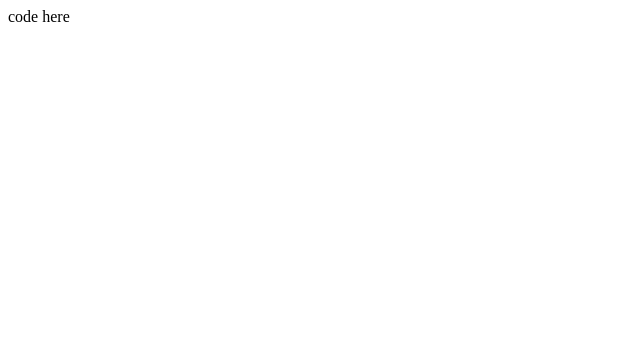
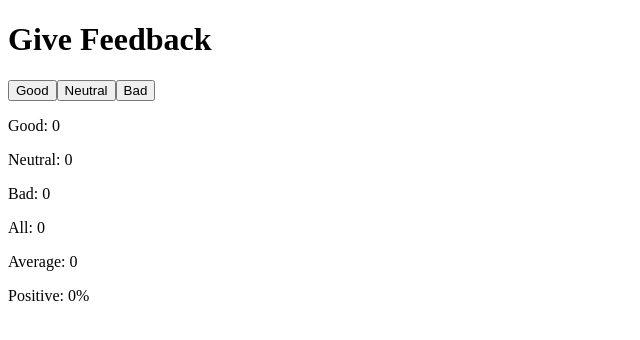
Before and after one commit to Saribeg/Full-Stack-Open, a React (Vite) app in the folder Part-1/unicafe/: page / in a window 1280 px wide. Shown: the top 340 px of the page, without its empty margins (0-640 px from the left). Built offline with nearby package versions, Linux system fonts and the light colour scheme.

Commit message:
part-1/task-1.7: add: unicafe, step 2

```diff
--- a/Part-1/unicafe/src/App.jsx
+++ b/Part-1/unicafe/src/App.jsx
@@ -1,14 +1,30 @@
 import { useState } from 'react'
 
 const App = () => {
-  // save clicks of each button to its own state
   const [good, setGood] = useState(0)
   const [neutral, setNeutral] = useState(0)
   const [bad, setBad] = useState(0)
 
+  const total = good + neutral + bad
+  const average = total === 0 ? 0 : (good - bad) / total
+  const positive = total === 0 ? 0 : (good / total) * 100
+
   return (
     <div>
-      code here
+      <h1>Give Feedback</h1>
+      <div>
+        <button onClick={() => setGood(good + 1)}>Good</button>
+        <button onClick={() => setNeutral(neutral + 1)}>Neutral</button>
+        <button onClick={() => setBad(bad + 1)}>Bad</button>
+      </div>
+      <div>
+        <p>Good: {good}</p>
+        <p>Neutral: {neutral}</p>
+        <p>Bad: {bad}</p>
+        <p>All: {total}</p>
+        <p>Average: {average}</p>
+        <p>Positive: {positive}%</p>
+      </div>
     </div>
   )
 }
```
